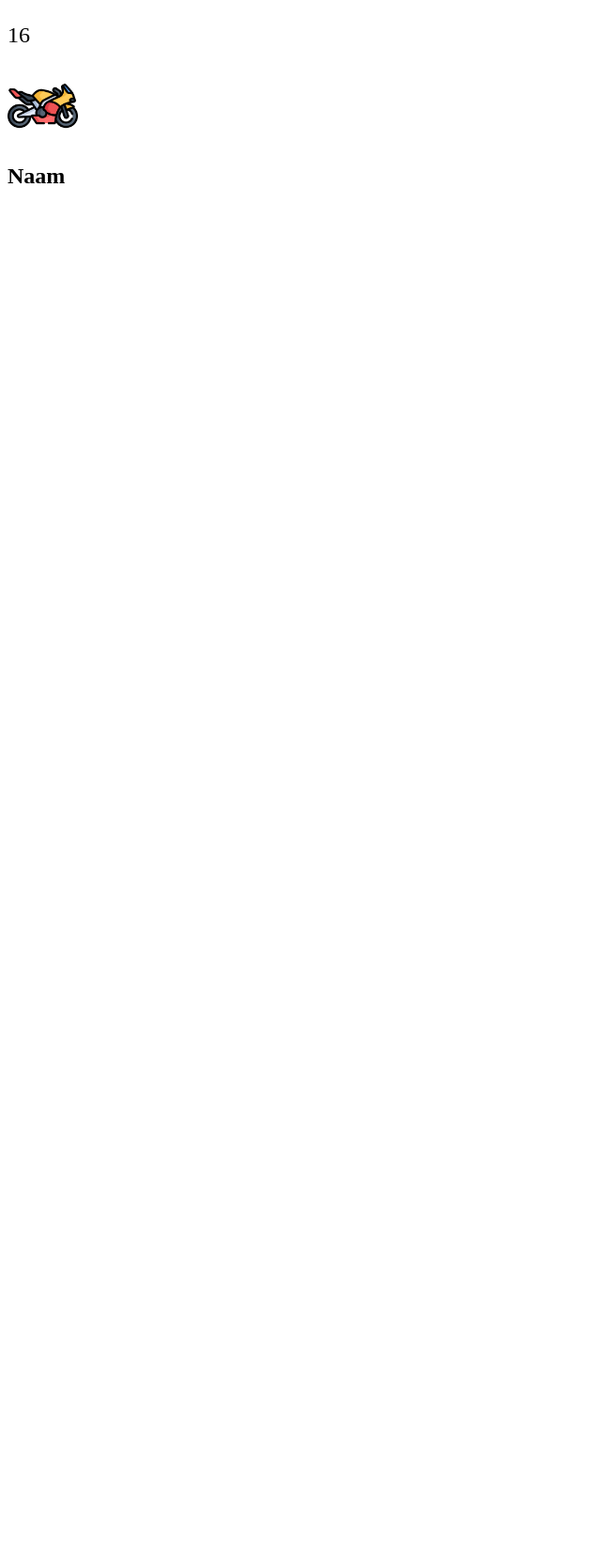
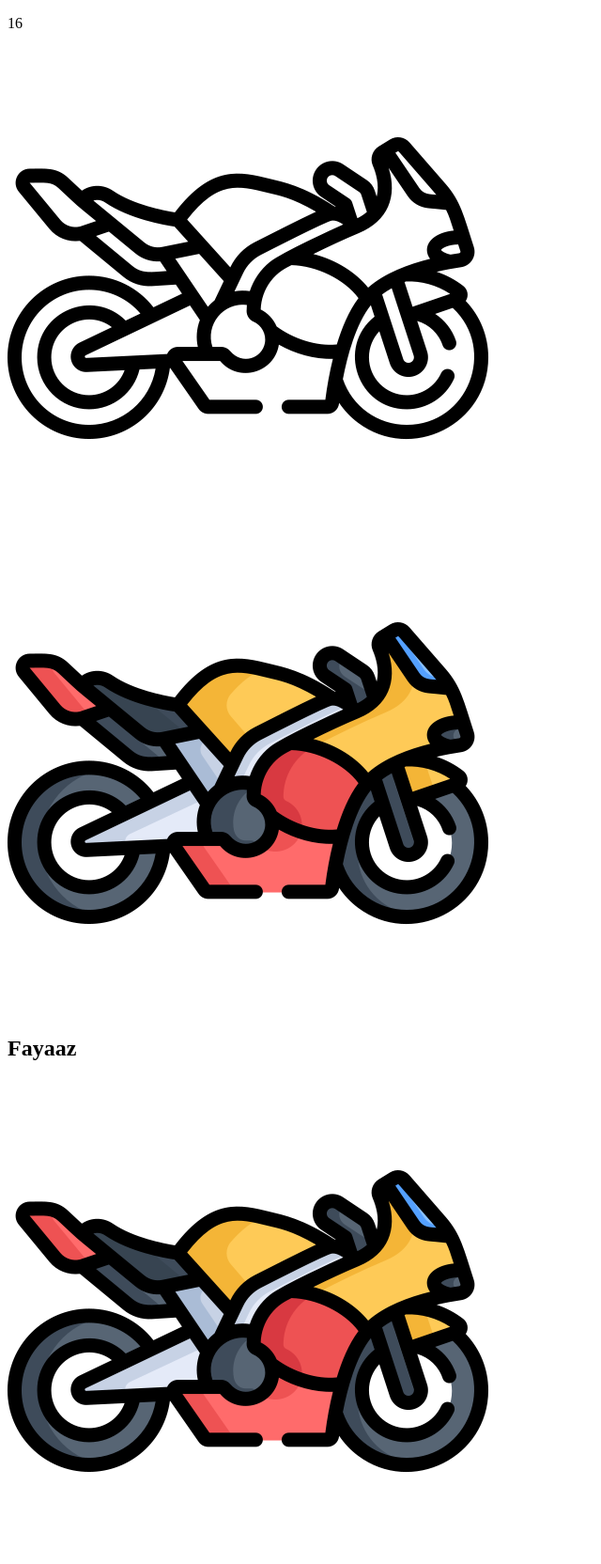
Before and after one commit to Fayaaz036/WAPS, a plain HTML site: page index.html in a window 1280 px wide. Shown: the top 1664 px of the page at 94% size, without its empty margins (0-640 px from the left). Before the commit the page ends 800 px from the top, so only its background shows below. Drawn offline with Linux system fonts and the light colour scheme.

Commit message:
eerste push

```diff
--- a/css/style.css
+++ b/css/style.css
@@ -1,4 +1,4 @@
-section.icon > img {
+section.icon > .iconboven {
     width:75px;
 }
 section.icon > p {
--- a/data.json
+++ b/data.json
@@ -3,6 +3,7 @@
     "avatar": "URL",
     "dateofbirth": "16-05-2001",
     "city": "Almere",
-    "openForJobProposals" : true
-
+    "openForJobProposals" : true,
+    "iconsmall" : "",
+    "iconmain" : ""
 }
--- a/index.html
+++ b/index.html
@@ -8,12 +8,22 @@
 </head>
 <body>
   <section class="container">
-    <section class="icon">
+    <section class="iconboven">
       <p>16</p>
+      <img src="img/motorbike.png" alt="Motor">
+    </section>
+
+    <section>
       <img src="img/motorbike (1).png" alt="Motor">
+      <h2 class="name">Fayaaz</h2>
+      <img src="img/motorbike (1).png" alt="Motor">
+    </section>
 
+    <section class="icononder">
+      <p>16</p>
+      <img src="img/motorbike.png" alt="Motor">
     </section>
+
   </section>
-  <h2 class="naam">Naam</h2>
 </body>
 </html>
--- a/script/scripts.js
+++ b/script/scripts.js
@@ -1,12 +1,12 @@
 
-fetch('https://fayaaz036.github.io/WAPS/data.json')
-    .then((response) => {
-        if (!response.ok) {
-            throw new Error(`HTTP error! Status: ${response.status}`);
-        }
-
-        return response;
-    })
-    .then((response) => {
-        console.log(response.name);
-    });
+// fetch('https://fayaaz036.github.io/WAPS/data.json')
+//     .then((response) => {
+//         if (!response.ok) {
+//             throw new Error(`HTTP error! Status: ${response.status}`);
+//         }
+//
+//         return response;
+//     })
+//     .then((response) => {
+//         console.log(response);
+//     });
```
Also changed, not shown: img/motorbike.png (added).
